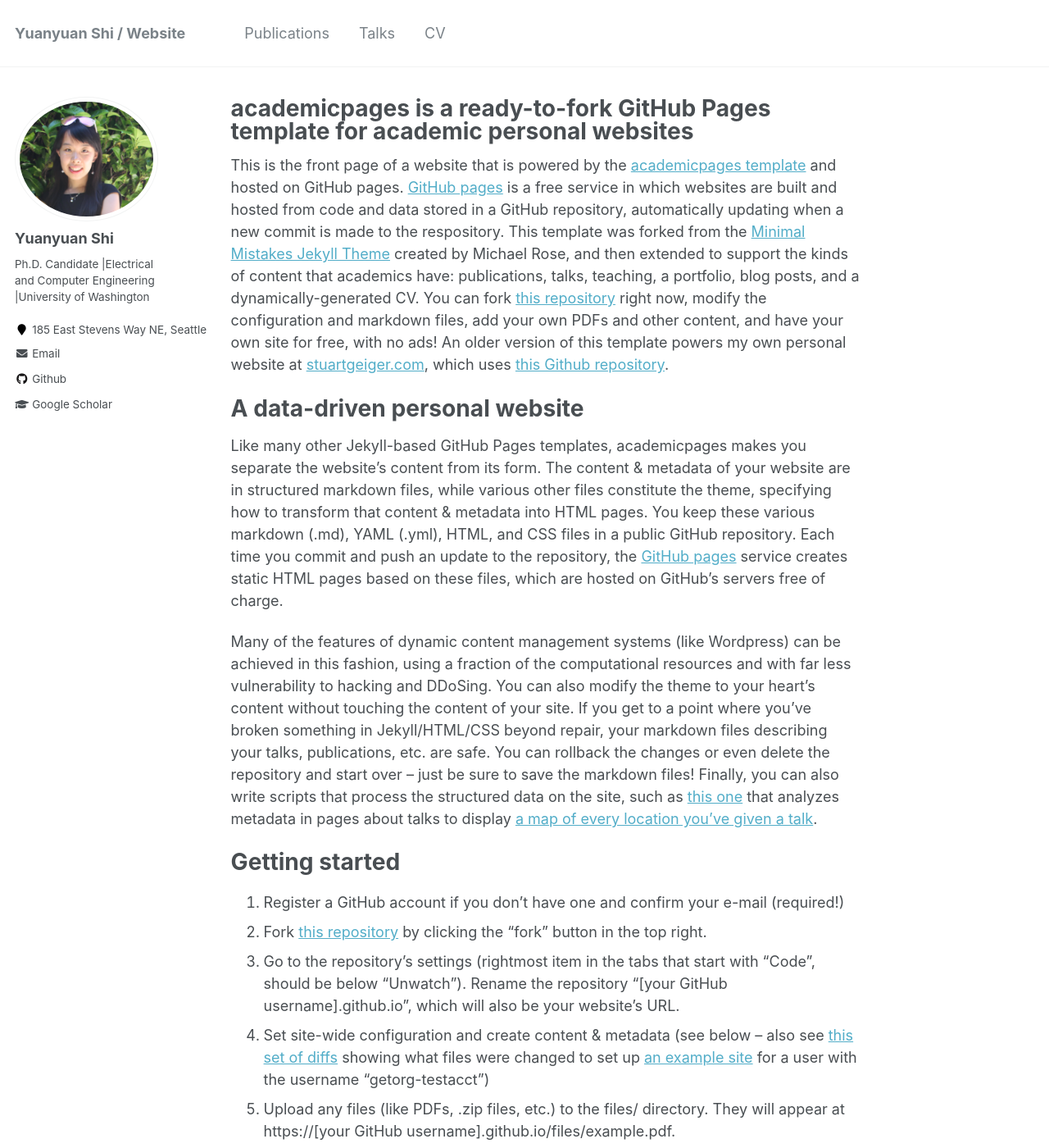
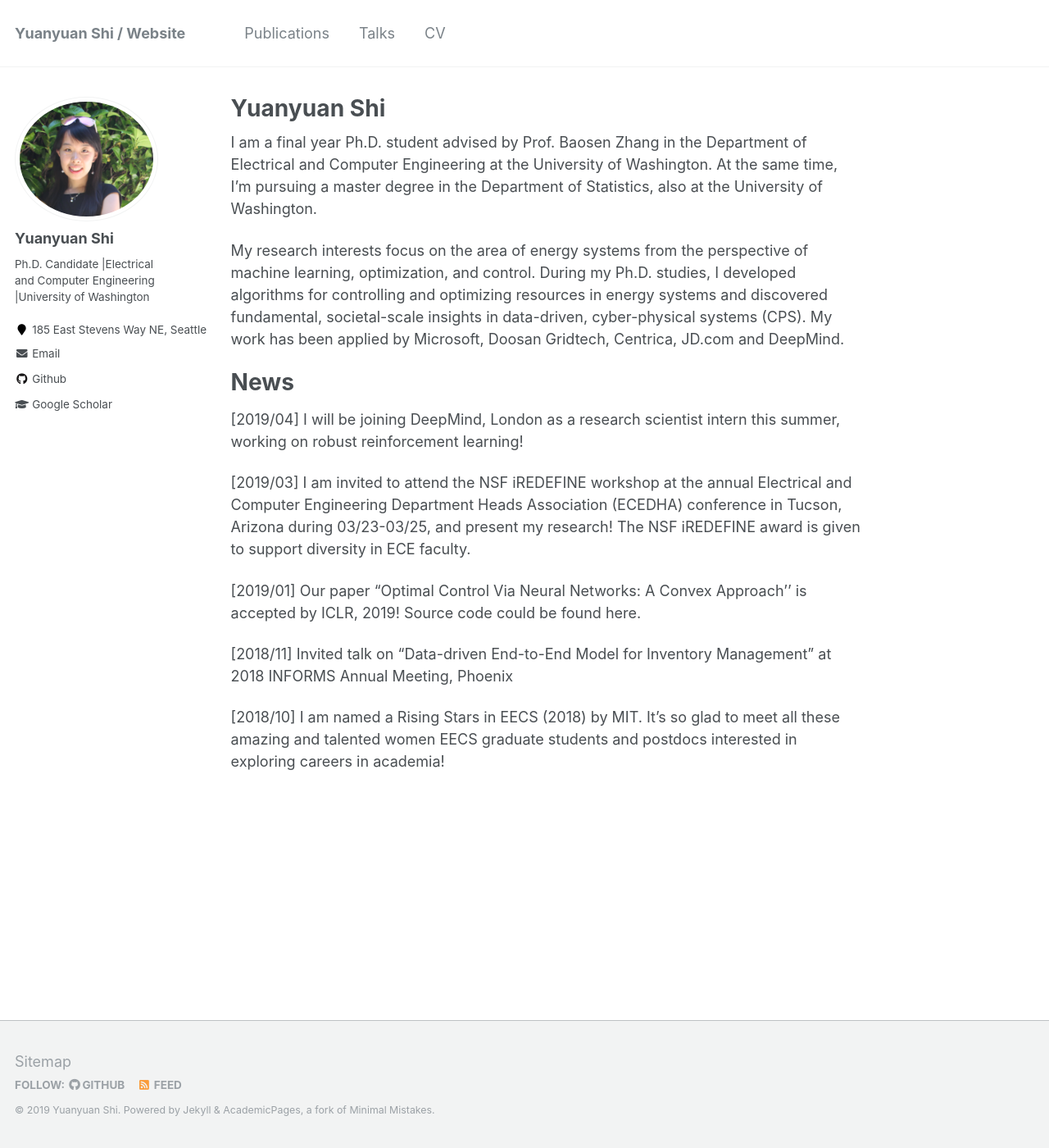
Before and after one commit to Yuanyuan-Shi/website, a Jekyll site: the page built from _pages/about.md, in a window 1280 px wide and 1400 px high. Shown: the whole window at 82% size. Built offline with Jekyll 4.4.1, drawn with Linux system fonts in a browser that asks for light colours; some of the changed text lies outside the part shown.

Commit message:
change about me

```diff
--- a/_pages/about.md
+++ b/_pages/about.md
@@ -1,6 +1,6 @@
 ---
 permalink: /
-title: "academicpages is a ready-to-fork GitHub Pages template for academic personal websites"
+title: "Yuanyuan Shi"
 excerpt: "About me"
 author_profile: true
 redirect_from:
@@ -8,43 +8,18 @@ redirect_from:
   - /about.html
 ---
 
-This is the front page of a website that is powered by the [academicpages template](https://github.com/academicpages/academicpages.github.io) and hosted on GitHub pages. [GitHub pages](https://pages.github.com) is a free service in which websites are built and hosted from code and data stored in a GitHub repository, automatically updating when a new commit is made to the respository. This template was forked from the [Minimal Mistakes Jekyll Theme](https://mmistakes.github.io/minimal-mistakes/) created by Michael Rose, and then extended to support the kinds of content that academics have: publications, talks, teaching, a portfolio, blog posts, and a dynamically-generated CV. You can fork [this repository](https://github.com/academicpages/academicpages.github.io) right now, modify the configuration and markdown files, add your own PDFs and other content, and have your own site for free, with no ads! An older version of this template powers my own personal website at [stuartgeiger.com](http://stuartgeiger.com), which uses [this Github repository](https://github.com/staeiou/staeiou.github.io).
+I am a final year Ph.D. student advised by Prof. Baosen Zhang in the Department of Electrical and Computer Engineering at the University of Washington. At the same time, I'm pursuing a master degree in the Department of Statistics, also at the University of Washington.
 
-A data-driven personal website
+My research interests focus on the area of energy systems from the perspective of machine learning, optimization, and control. During my Ph.D. studies, I developed algorithms for controlling and optimizing resources in energy systems and discovered fundamental, societal-scale insights in data-driven, cyber-physical systems (CPS). My work has been applied by Microsoft, Doosan Gridtech, Centrica, JD.com and DeepMind.
+
+News
 ======
-Like many other Jekyll-based GitHub Pages templates, academicpages makes you separate the website's content from its form. The content & metadata of your website are in structured markdown files, while various other files constitute the theme, specifying how to transform that content & metadata into HTML pages. You keep these various markdown (.md), YAML (.yml), HTML, and CSS files in a public GitHub repository. Each time you commit and push an update to the repository, the [GitHub pages](https://pages.github.com/) service creates static HTML pages based on these files, which are hosted on GitHub's servers free of charge.
+[2019/04] I will be joining DeepMind, London as a research scientist intern this summer, working on robust reinforcement learning!
 
-Many of the features of dynamic content management systems (like Wordpress) can be achieved in this fashion, using a fraction of the computational resources and with far less vulnerability to hacking and DDoSing. You can also modify the theme to your heart's content without touching the content of your site. If you get to a point where you've broken something in Jekyll/HTML/CSS beyond repair, your markdown files describing your talks, publications, etc. are safe. You can rollback the changes or even delete the repository and start over -- just be sure to save the markdown files! Finally, you can also write scripts that process the structured data on the site, such as [this one](https://github.com/academicpages/academicpages.github.io/blob/master/talkmap.ipynb) that analyzes metadata in pages about talks to display [a map of every location you've given a talk](https://academicpages.github.io/talkmap.html).
+[2019/03] I am invited to attend the NSF iREDEFINE workshop at the annual Electrical and Computer Engineering Department Heads Association (ECEDHA) conference in Tucson, Arizona during 03/23-03/25, and present my research! The NSF iREDEFINE award is given to support diversity in ECE faculty.
 
-Getting started
-======
-1. Register a GitHub account if you don't have one and confirm your e-mail (required!)
-1. Fork [this repository](https://github.com/academicpages/academicpages.github.io) by clicking the "fork" button in the top right.
-1. Go to the repository's settings (rightmost item in the tabs that start with "Code", should be below "Unwatch"). Rename the repository "[your GitHub username].github.io", which will also be your website's URL.
-1. Set site-wide configuration and create content & metadata (see below -- also see [this set of diffs](http://archive.is/3TPas) showing what files were changed to set up [an example site](https://getorg-testacct.github.io) for a user with the username "getorg-testacct")
-1. Upload any files (like PDFs, .zip files, etc.) to the files/ directory. They will appear at https://[your GitHub username].github.io/files/example.pdf.
-1. Check status by going to the repository settings, in the "GitHub pages" section
+[2019/01] Our paper "Optimal Control Via Neural Networks: A Convex Approach'' is accepted by ICLR, 2019! Source code could be found here.
 
-Site-wide configuration
-------
-The main configuration file for the site is in the base directory in [_config.yml](https://github.com/academicpages/academicpages.github.io/blob/master/_config.yml), which defines the content in the sidebars and other site-wide features. You will need to replace the default variables with ones about yourself and your site's github repository. The configuration file for the top menu is in [_data/navigation.yml](https://github.com/academicpages/academicpages.github.io/blob/master/_data/navigation.yml). For example, if you don't have a portfolio or blog posts, you can remove those items from that navigation.yml file to remove them from the header.
+[2018/11] Invited talk on "Data-driven End-to-End Model for Inventory Management" at 2018 INFORMS Annual Meeting, Phoenix
 
-Create content & metadata
-------
-For site content, there is one markdown file for each type of content, which are stored in directories like _publications, _talks, _posts, _teaching, or _pages. For example, each talk is a markdown file in the [_talks directory](https://github.com/academicpages/academicpages.github.io/tree/master/_talks). At the top of each markdown file is structured data in YAML about the talk, which the theme will parse to do lots of cool stuff. The same structured data about a talk is used to generate the list of talks on the [Talks page](https://academicpages.github.io/talks), each [individual page](https://academicpages.github.io/talks/2012-03-01-talk-1) for specific talks, the talks section for the [CV page](https://academicpages.github.io/cv), and the [map of places you've given a talk](https://academicpages.github.io/talkmap.html) (if you run this [python file](https://github.com/academicpages/academicpages.github.io/blob/master/talkmap.py) or [Jupyter notebook](https://github.com/academicpages/academicpages.github.io/blob/master/talkmap.ipynb), which creates the HTML for the map based on the contents of the _talks directory).
-
-**Markdown generator**
-
-I have also created [a set of Jupyter notebooks](https://github.com/academicpages/academicpages.github.io/tree/master/markdown_generator
-) that converts a CSV containing structured data about talks or presentations into individual markdown files that will be properly formatted for the academicpages template. The sample CSVs in that directory are the ones I used to create my own personal website at stuartgeiger.com. My usual workflow is that I keep a spreadsheet of my publications and talks, then run the code in these notebooks to generate the markdown files, then commit and push them to the GitHub repository.
-
-How to edit your site's GitHub repository
-------
-Many people use a git client to create files on their local computer and then push them to GitHub's servers. If you are not familiar with git, you can directly edit these configuration and markdown files directly in the github.com interface. Navigate to a file (like [this one](https://github.com/academicpages/academicpages.github.io/blob/master/_talks/2012-03-01-talk-1.md) and click the pencil icon in the top right of the content preview (to the right of the "Raw | Blame | History" buttons). You can delete a file by clicking the trashcan icon to the right of the pencil icon. You can also create new files or upload files by navigating to a directory and clicking the "Create new file" or "Upload files" buttons.
-
-Example: editing a markdown file for a talk
-![Editing a markdown file for a talk](/images/editing-talk.png)
-
-For more info
-------
-More info about configuring academicpages can be found in [the guide](https://academicpages.github.io/markdown/). The [guides for the Minimal Mistakes theme](https://mmistakes.github.io/minimal-mistakes/docs/configuration/) (which this theme was forked from) might also be helpful.
+[2018/10] I am named a Rising Stars in EECS (2018) by MIT. It's so glad to meet all these amazing and talented women EECS graduate students and postdocs interested in exploring careers in academia!
```
